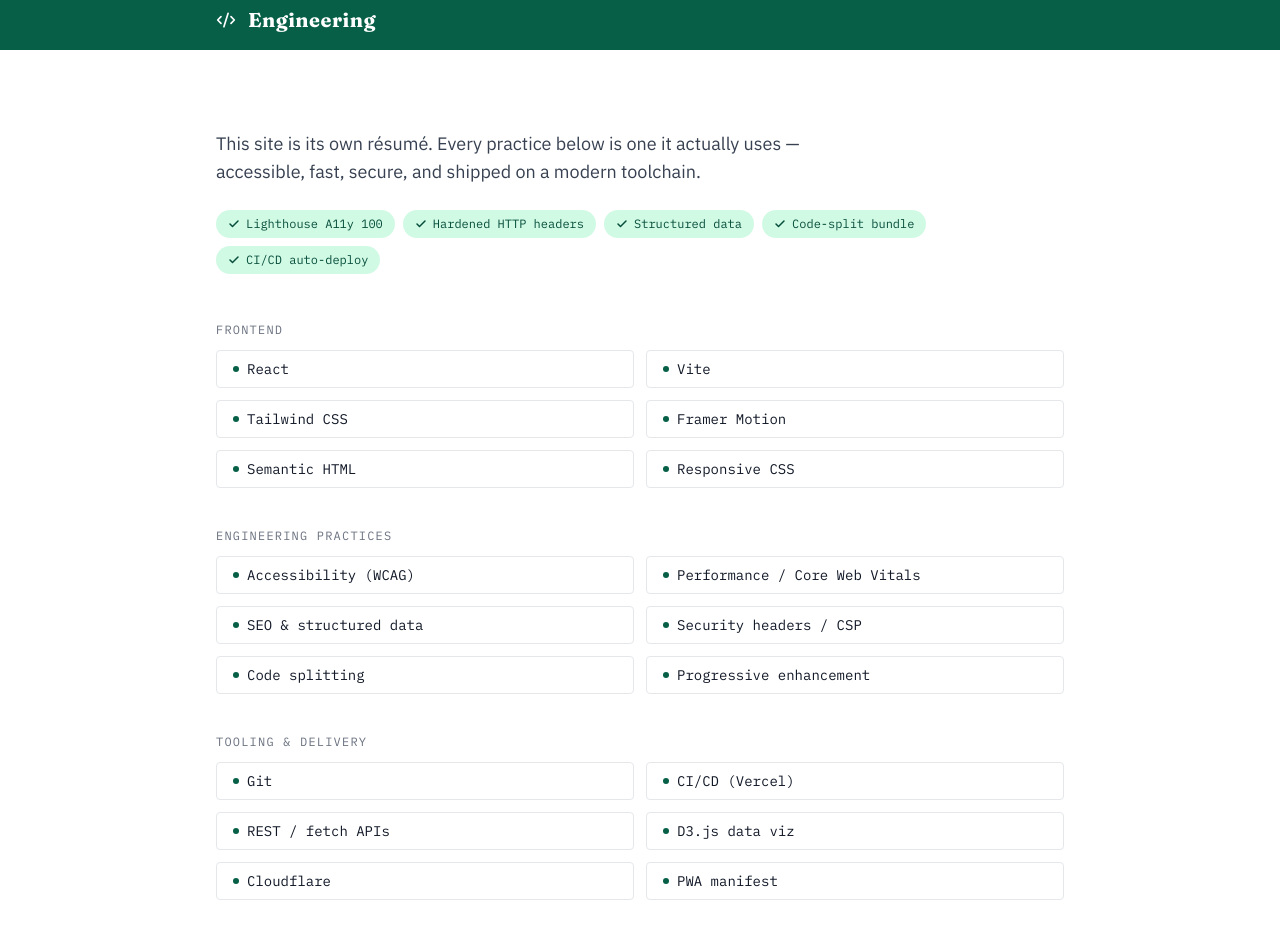
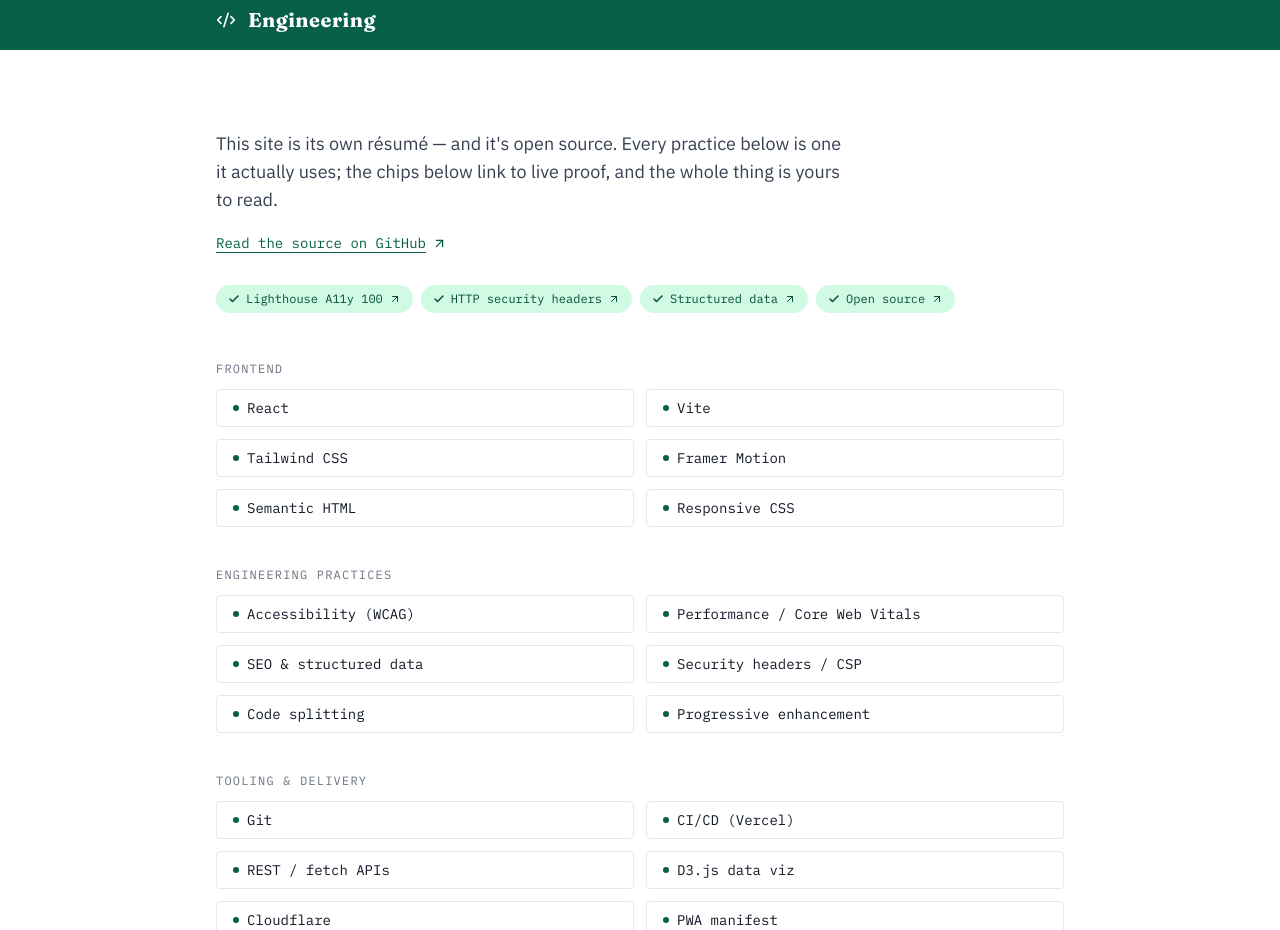
Before and after one commit to BrandonHenrickson/personal-website, a React (Vite) app: page / in a window 1280 px wide. Shown: the part 10200-11130 px from the top of the page. Built offline with nearby package versions, Linux system fonts and the light colour scheme.

Commit message:
Make Engineering evidence chips link to live proof + add 'read the source'
Each chip now opens independent verification (PageSpeed, securityheaders,
Rich Results) and the section links to the now-public repo.

```diff
--- a/src/components/sections/EngineeringSection.jsx
+++ b/src/components/sections/EngineeringSection.jsx
@@ -1,13 +1,24 @@
 import React from 'react';
 import { motion } from 'framer-motion';
-import { Code2, Check } from 'lucide-react';
+import { Code2, Check, ArrowUpRight } from 'lucide-react';
 
+const REPO_URL = 'https://github.com/BrandonHenrickson/personal-website';
+
+// Each chip links to live, third-party proof of the claim.
 const evidence = [
-  'Lighthouse A11y 100',
-  'Hardened HTTP headers',
-  'Structured data',
-  'Code-split bundle',
-  'CI/CD auto-deploy',
+  {
+    label: 'Lighthouse A11y 100',
+    href: 'https://pagespeed.web.dev/analysis?url=https%3A%2F%2Fwww.greatbrandino.com',
+  },
+  {
+    label: 'HTTP security headers',
+    href: 'https://securityheaders.com/?q=https%3A%2F%2Fwww.greatbrandino.com&followRedirects=on',
+  },
+  {
+    label: 'Structured data',
+    href: 'https://search.google.com/test/rich-results?url=https%3A%2F%2Fwww.greatbrandino.com',
+  },
+  { label: 'Open source', href: REPO_URL },
 ];
 
 const groups = [
@@ -46,20 +57,36 @@
 
     {/* Content */}
     <div className="max-w-4xl mx-auto px-6 py-16 md:py-20">
-      <p className="text-inkSoft text-base md:text-lg leading-[1.75] text-pretty mb-6 max-w-2xl">
-        This site is its own résumé. Every practice below is one it actually
-        uses — accessible, fast, secure, and shipped on a modern toolchain.
+      <p className="text-inkSoft text-base md:text-lg leading-[1.75] text-pretty mb-4 max-w-2xl">
+        This site is its own résumé — and it&apos;s open source. Every practice
+        below is one it actually uses; the chips below link to live proof, and
+        the whole thing is yours to read.
       </p>
 
-      {/* Evidence chips */}
+      <a
+        href={REPO_URL}
+        target="_blank"
+        rel="noopener noreferrer"
+        className="inline-flex items-center gap-1.5 font-mono text-sm text-emerald hover:text-emeraldHover underline underline-offset-4 mb-8"
+      >
+        Read the source on GitHub
+        <ArrowUpRight size={15} />
+      </a>
+
+      {/* Evidence chips — each links to independent verification */}
       <ul className="flex flex-wrap gap-2 mb-12">
         {evidence.map((e) => (
-          <li
-            key={e}
-            className="inline-flex items-center gap-1.5 font-mono text-xs bg-emeraldLight text-emeraldText px-3 py-1.5 rounded-full"
-          >
-            <Check size={12} strokeWidth={3} aria-hidden="true" />
-            {e}
+          <li key={e.label}>
+            <a
+              href={e.href}
+              target="_blank"
+              rel="noopener noreferrer"
+              className="inline-flex items-center gap-1.5 font-mono text-xs bg-emeraldLight text-emeraldText px-3 py-1.5 rounded-full transition-colors hover:bg-emerald hover:text-white"
+            >
+              <Check size={12} strokeWidth={3} aria-hidden="true" />
+              {e.label}
+              <ArrowUpRight size={12} aria-hidden="true" />
+            </a>
           </li>
         ))}
       </ul>
```
